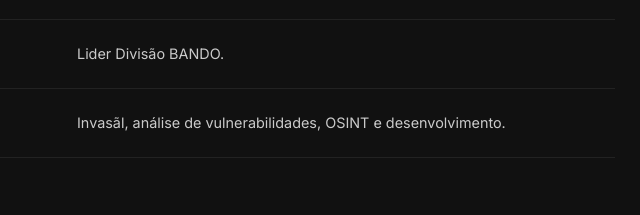
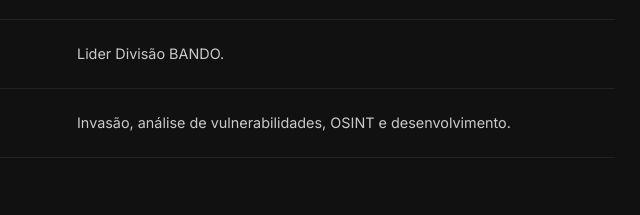
Before and after one commit to sellerf/whoooareuuu, a plain HTML site: page lua/index.html in a window 1280 px wide. Shown: the part 1135-1350 px from the top of the page, 385-1025 px from the left. Drawn offline with Linux system fonts and the light colour scheme.

Commit message:
Correct spelling of 'Invasão' in index.html

```diff
--- a/lua/index.html
+++ b/lua/index.html
@@ -186,7 +186,7 @@
     </div>
     <div class="bio-row">
       <span class="bio-key" id="keySpec">Especialidade</span>
-      <span class="bio-val" id="valSpec">Invasãl, análise de vulnerabilidades, OSINT e desenvolvimento.</span>
+      <span class="bio-val" id="valSpec">Invasão, análise de vulnerabilidades, OSINT e desenvolvimento.</span>
     </div>
   </div>
 </section>
@@ -287,7 +287,7 @@ var translations = {
     keyDivisao:  'Divisão',
     valDivisao:  'Membro participante da Divisão BANDO.',
     keySpec:     'Especialidade',
-    valSpec:     'Testes de intrusão, análise de vulnerabilidades, OSINT e desenvolvimento de ferramentas de segurança.',
+    valSpec:     'Invasão, análise de vulnerabilidades, OSINT e desenvolvimento.',
     eyeHistorico:'Histórico',
     titleBounty: 'Bug Bounties',
     detailFZ:    'Remote Code Execution (RCE) · Sem CVE',
```
